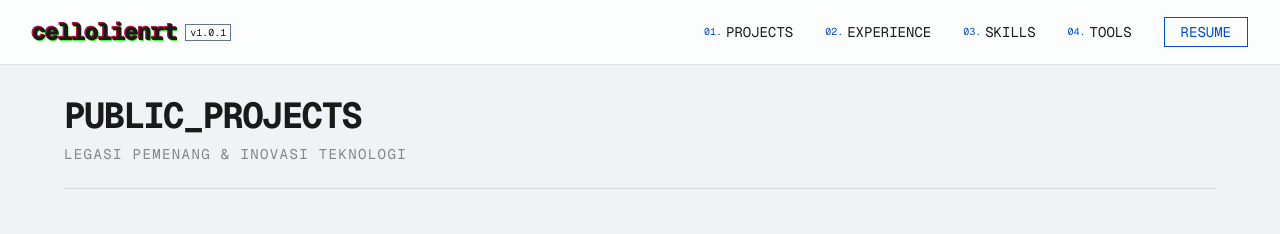
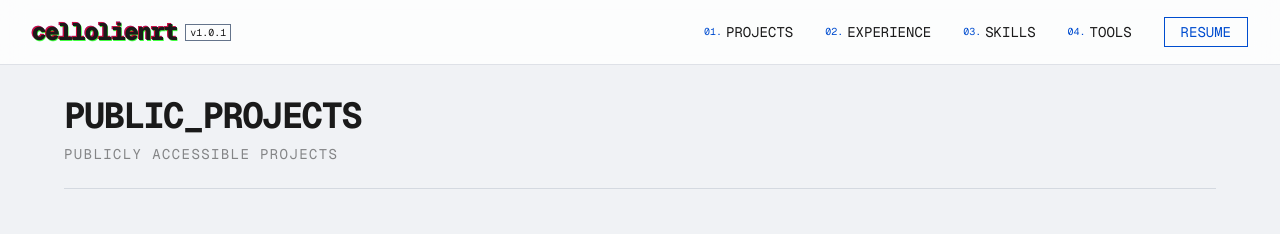
Before and after one commit to yeahbois/portfolio, a Next.js app: page /projects/dashboard in a window 1280 px wide. Shown: the top 234 px of the page. Built offline with nearby package versions, Linux system fonts and the light colour scheme; no server answers; the database is empty.

Commit message:
feat: edit public projects

```diff
--- a/app/projects/dashboard/page.tsx
+++ b/app/projects/dashboard/page.tsx
@@ -32,7 +32,7 @@ export default function ProjectsDashboard() {
       <div className="max-w-6xl mx-auto">
         <header className="mb-12 border-b border-outline/20 pb-6">
           <h1 className="text-4xl font-bold tracking-tighter mb-2">PUBLIC_PROJECTS</h1>
-          <p className="text-sm opacity-50 uppercase tracking-widest">Legasi Pemenang & Inovasi Teknologi</p>
+          <p className="text-sm opacity-50 uppercase tracking-widest">Publicly Accessible Projects</p>
         </header>
 
         <div className="grid grid-cols-1 md:grid-cols-2 lg:grid-cols-3 gap-6">
```
